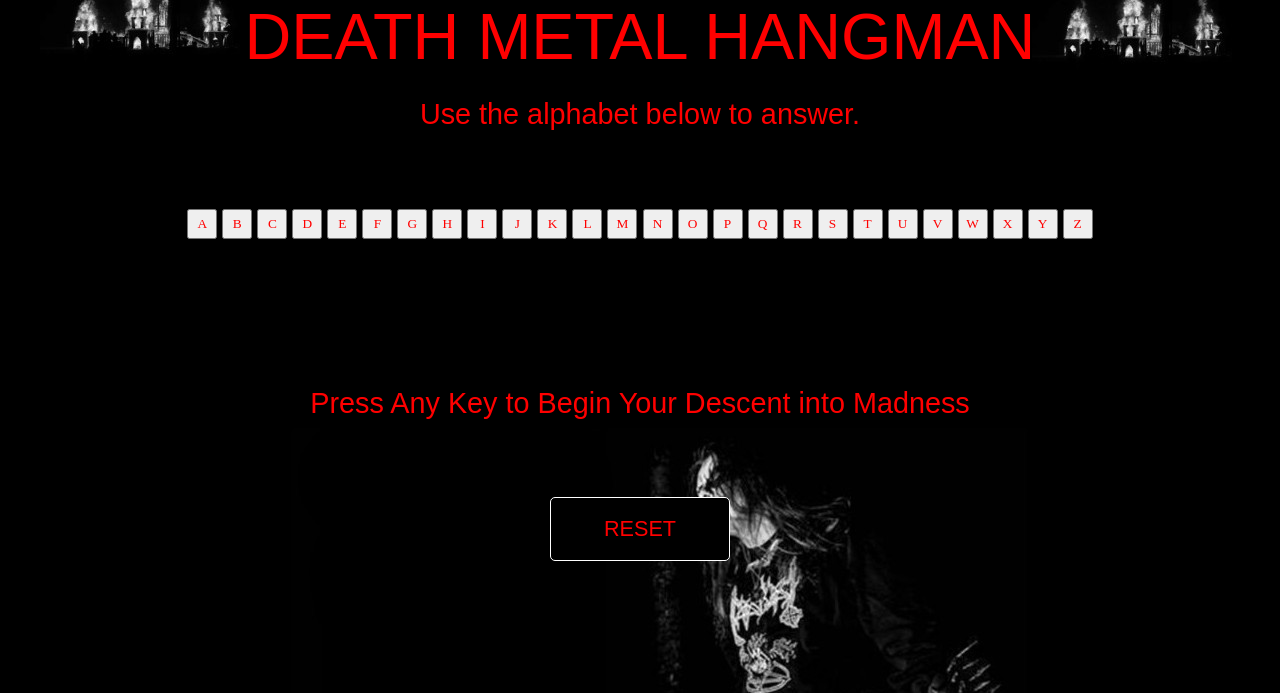
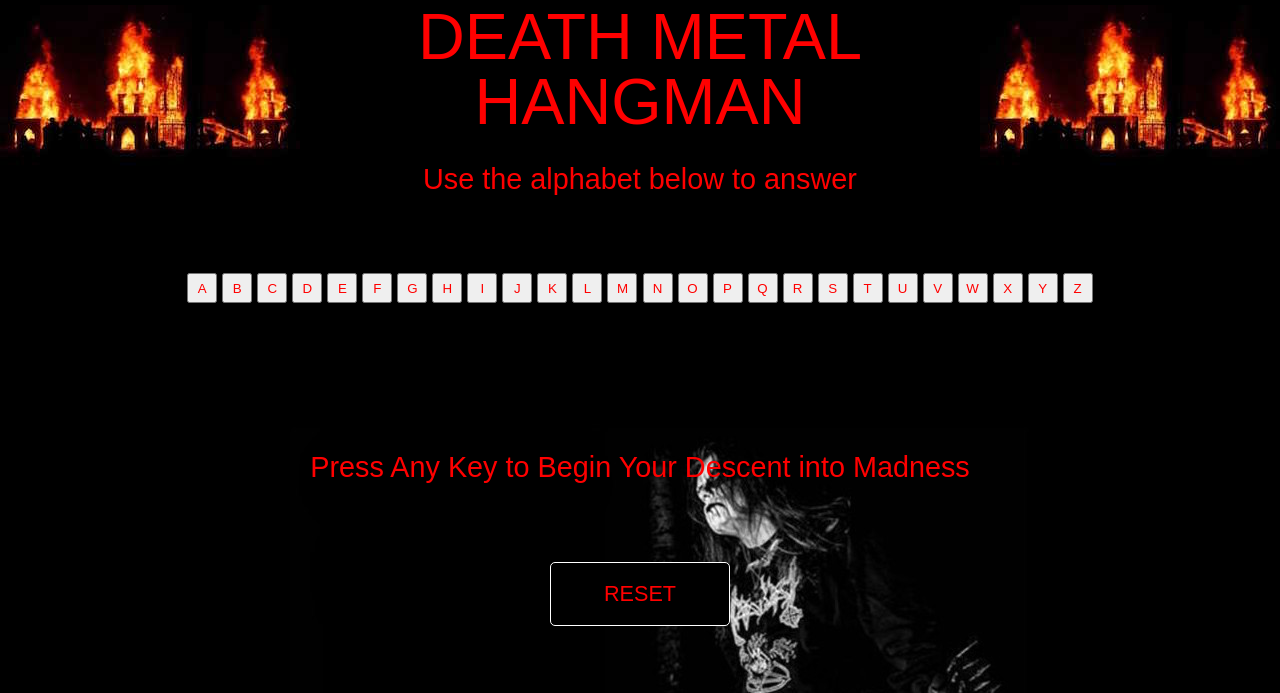
Before and after one commit to shaanobney/week-3-game, a PHP site: page / in a window 1280 px wide. Shown: the top 693 px of the page. Run offline with PHP 8.4, Linux system fonts and the light colour scheme.

Commit message:
fixed two things, screwed up four

```diff
--- a/assets/css/style.css
+++ b/assets/css/style.css
@@ -13,8 +13,12 @@ body {
   font-size: 18px;
 }
 
+input[type=button] {
+  font-family: fantasy;
+}
+
 .key {
-  font-family: "Copperplate Gothic Light";
+  font-family: Copperplate, "Copperplate Gothic Light", fantasy;
   width: 30px;
   height: 30px;
   color: red;
@@ -58,7 +62,6 @@ p {
 
 
 #answer {
-  font-family: "Copperplate Gothic Light";
   font-size: xx-large;
   letter-spacing: 0.3em;
   text-align: center;
@@ -93,6 +96,10 @@ p {
   font-size: 1.6em;
 }
 
+#solution {
+  color: white;
+}
+
 .active {
   opacity: 0.4;
   filter: alpha(opacity=40);
@@ -110,6 +117,18 @@ p {
   -moz-transition: all 1s ease-in;
   -moz-transition: all 0.3s ease-in-out;
   -webkit-transition: all 0.3s ease-in-out;
+}
+
+.left {
+  position: 0 10 10 10;
+  float: left;
+  padding: 10 10 10 10;
+}
+
+.right {
+  position: 0 30 30 30;
+  float: right;
+  padding: 10 10 10 10;
 }
 
 #mylives {
--- a/assets/javascript/game.js
+++ b/assets/javascript/game.js
@@ -1,24 +1,25 @@
 
 //WORDBANK
-var words = ["burzum", "emperor", "darkthrone", "venom", "bathory", "hellhammer", "gorgoroth", "mayhem", "death", "deicide", "brujeria", "carcass", "deafheaven"]
+var words = ["burzum", "emperor", "darkthrone", "immortal", "marduk", "venom", "bathory", "obituary", "dismember", "hellhammer", "suffocation", "entombed", "nile", "gorgoroth", "mayhem", "death", "deicide", "brujeria", "carcass", "deafheaven"]
 var word = new Array();
 var wordLength;
 var totAttempt;
 var audio = new Audio('luna.mp3'); //AUDIO FOR WINS/LOSSES
+var audios = new Audio('lose.mp3')
 
 //FUNCTIONS
 
-//STARTS NEW ROUND WITH TRACKED SCORES
+//STARTS NEW ROUND.
 function newRound()
 {
 	document.getElementById(reset()); //RESET
-	document.getElementById('attempts').innerHTML = "Lives Left: " + (totAttempt = 6);
+	document.getElementById('attempts').innerHTML = "Lives Left: " + (totAttempt = 7);
 	var num = (Math.random() * words.length); //WORD SELECTION.
 	var num = Math.round(num);	//ROUNDING THE RESULT.
 	word = words[num].split(""); //SPLITS
 	wordLength = new Array(word.length);
 	generateGuess(wordLength);
-	document.getElementById("keyboard").reset(); //ANOTHER RESET. THE LAST BUTTON PRESSED KEPT ITS STATE, HAD TO ADD THIS. BUT THIS DIDN'T WORK ON IT'S OWN SO I HAD TO HAVE BOTH.
+	document.getElementById("keyboard").reset(); //ANOTHER RESET.
 }
 
 
@@ -26,7 +27,7 @@ function newRound()
 function setCond()
 {
 	document.getElementById(reset()); //RESET
-	document.getElementById('attempts').innerHTML = "Lives Left: " + (totAttempt = 6); //ATTEMPTS
+	document.getElementById('attempts').innerHTML = "Lives Left: " + (totAttempt = 7); //ATTEMPTS
 	document.getElementById('myLives').innerHTML = " ";
 	var num = (Math.random() * words.length);
 	var num = parseInt(num);
@@ -50,10 +51,11 @@ function letter(value)
 
 	if (attempt == true)
 	{
-		if (wordLength.join() == word.join() && totAttempt < 7 && totAttempt > 0)
+		if (wordLength.join() == word.join() && totAttempt < 8 && totAttempt > 0)
 		{
 
 			document.getElementById('myLives').innerHTML = "You Have Vanquished the Weak and Torn the Earth Asunder (You Win!)";
+			audio.play();
 			newRound();
 		}
 
@@ -66,7 +68,7 @@ function letter(value)
 		{
 			document.getElementById('myLives').innerHTML = "You have been turned into a dessicated pile of bones (You Lose!)";
 			disableKeys();
-			audio.play();
+			audios.play();
 
 			for (var i = 0; i < word.length; i++)
 			{
--- a/index.html
+++ b/index.html
@@ -1,7 +1,7 @@
 <!DOCTYPE html>
 
 
-<html >
+<html>
 
   <head>
     <meta charset="UTF-8">
@@ -15,8 +15,10 @@
   <body onkeypress="setCond()">
 
   <div class="wrapper">
+    <img class="left" src="assets/images/church.jpg">
+    <img class="right" src="assets/images/church.jpg">
     <h1>Death Metal Hangman</h1>
-    <p>Use the alphabet below to answer.</p>
+    <p>Use the alphabet below to answer</p>
 
   <div class="wrapper">
   <div id="keyboard">
@@ -51,7 +53,7 @@
 </div>
     <p id="winLose"></p>
     <div id="guessedWord">
-      <p id="answer" class="center"></p>
+      <p id="answer"></p>
     </div>
     <div id="hold">
 
@@ -60,7 +62,6 @@
    <div id="attempts">
 
   <span id="numberAtt"></span></div>
-  <!-- <p id="junkß">PLACEHOLDER</p> -->
 
     <div class="container">
   <button id="startGame" onclick="setCond()" >RESET</button>
```
Also changed, not shown: assets/images/background.jpg, assets/images/church.jpg (added), 3 other files.
